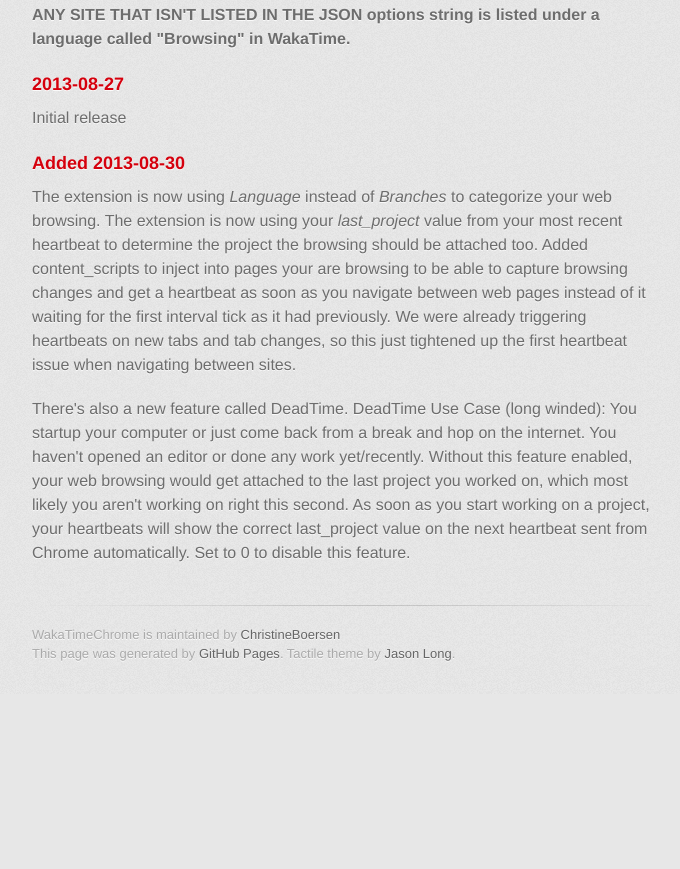
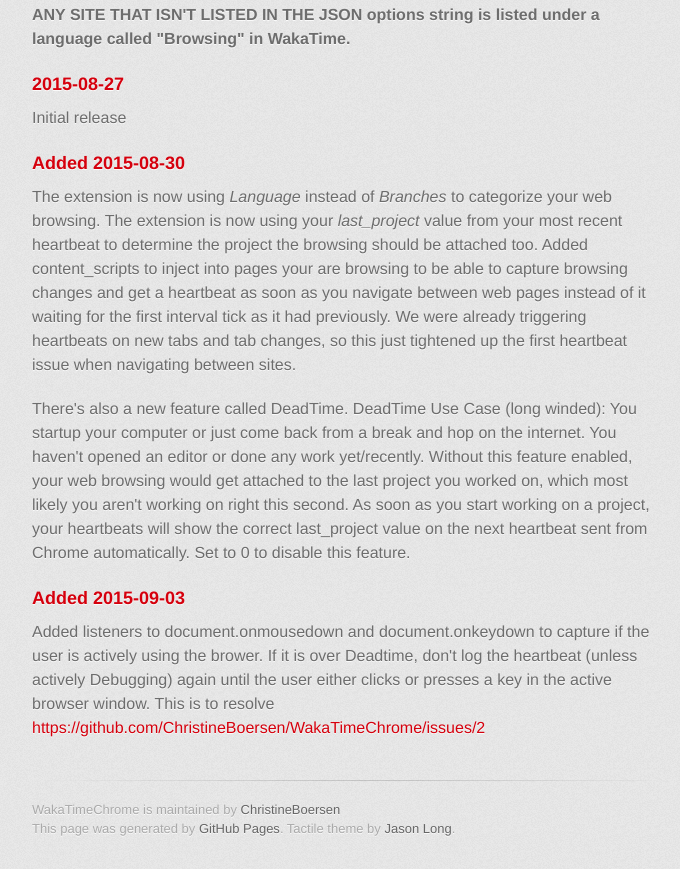
Before and after one commit to ChristineBoersen/WakaTimeChrome, a plain HTML site: page index.html in a window 1280 px wide. Shown: the part 1044-1913 px from the top of the page, without its empty margins (298-978 px from the left). Before the commit the page ends 1738 px from the top, so only its background shows below. Drawn offline with Linux system fonts and the light colour scheme; a web font is replaced by a local one.

Commit message:
Create gh-pages branch via GitHub

```diff
--- a/index.html
+++ b/index.html
@@ -68,18 +68,23 @@ You will also see a new icon in the upper right of your google toolbar that look
 <p><strong>ANY SITE THAT ISN'T LISTED IN THE JSON options string is listed under a language called "Browsing" in WakaTime.</strong></p>
 
 <h3>
-<a id="2013-08-27" class="anchor" href="#2013-08-27" aria-hidden="true"><span class="octicon octicon-link"></span></a>2013-08-27</h3>
+<a id="2015-08-27" class="anchor" href="#2015-08-27" aria-hidden="true"><span class="octicon octicon-link"></span></a>2015-08-27</h3>
 
 <p>Initial release</p>
 
 <h3>
-<a id="added-2013-08-30" class="anchor" href="#added-2013-08-30" aria-hidden="true"><span class="octicon octicon-link"></span></a>Added 2013-08-30</h3>
+<a id="added-2015-08-30" class="anchor" href="#added-2015-08-30" aria-hidden="true"><span class="octicon octicon-link"></span></a>Added 2015-08-30</h3>
 
 <p>The extension is now using <em>Language</em> instead of <em>Branches</em> to categorize your web browsing.
 The extension is now using your <em>last_project</em> value from your most recent heartbeat to determine the project the browsing should be attached too.
 Added content_scripts to inject into pages your are browsing to be able to capture browsing changes and get a heartbeat as soon as you navigate between web pages instead of it waiting for the first interval tick as it had previously. We were already triggering heartbeats on new tabs and tab changes, so this just tightened up the first heartbeat issue when navigating between sites.</p>
 
 <p>There's also a new feature called DeadTime. DeadTime Use Case (long winded): You startup your computer or just come back from a break and hop on the internet. You haven't opened an editor or done any work yet/recently. Without this feature enabled, your web browsing would get attached to the last project you worked on, which most likely you aren't working on right this second. As soon as you start working on a project, your heartbeats will show the correct last_project value on the next heartbeat sent from Chrome automatically. Set to 0 to disable this feature.</p>
+
+<h3>
+<a id="added-2015-09-03" class="anchor" href="#added-2015-09-03" aria-hidden="true"><span class="octicon octicon-link"></span></a>Added 2015-09-03</h3>
+
+<p>Added listeners to document.onmousedown and document.onkeydown to capture if the user is actively using the brower. If it is over Deadtime, don't log the heartbeat (unless actively Debugging) again until the user either clicks or presses a key in the active browser window. This is to resolve <a href="https://github.com/ChristineBoersen/WakaTimeChrome/issues/2">https://github.com/ChristineBoersen/WakaTimeChrome/issues/2</a></p>
         </section>
 
         <footer>
```
Also changed, not shown: params.json (+1 -1 lines).
